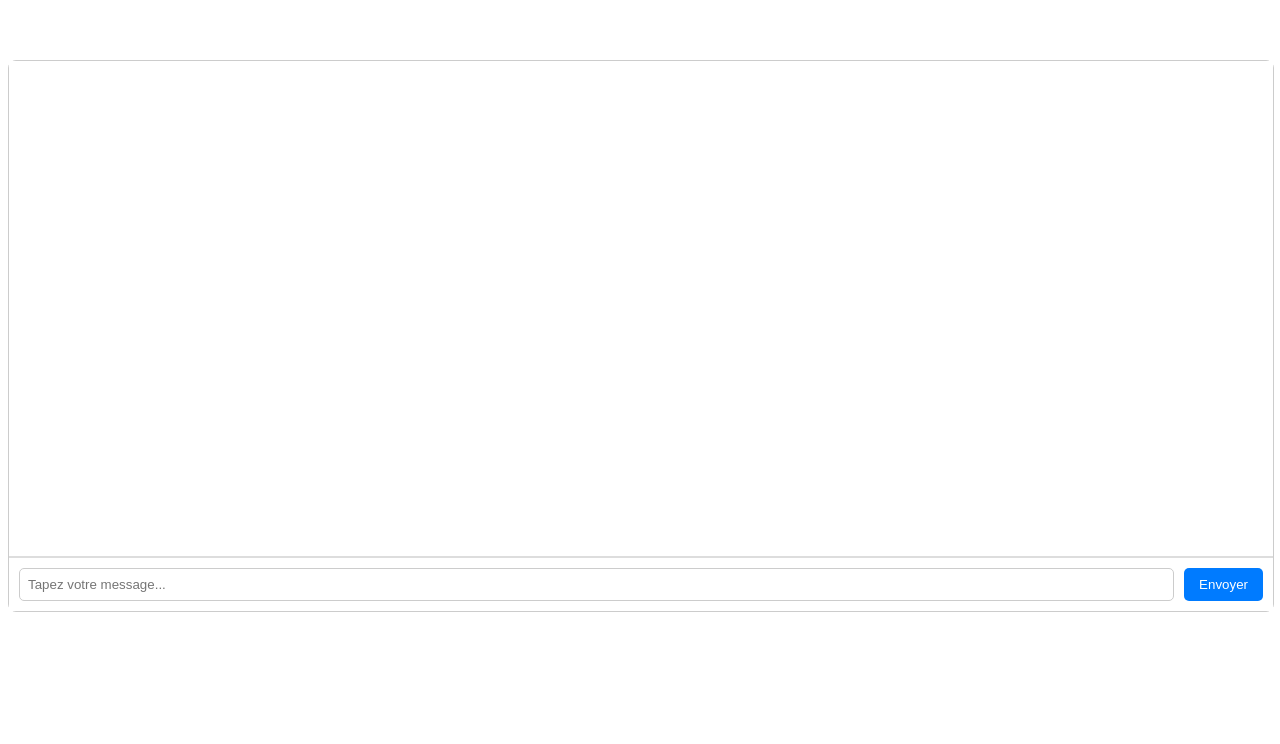
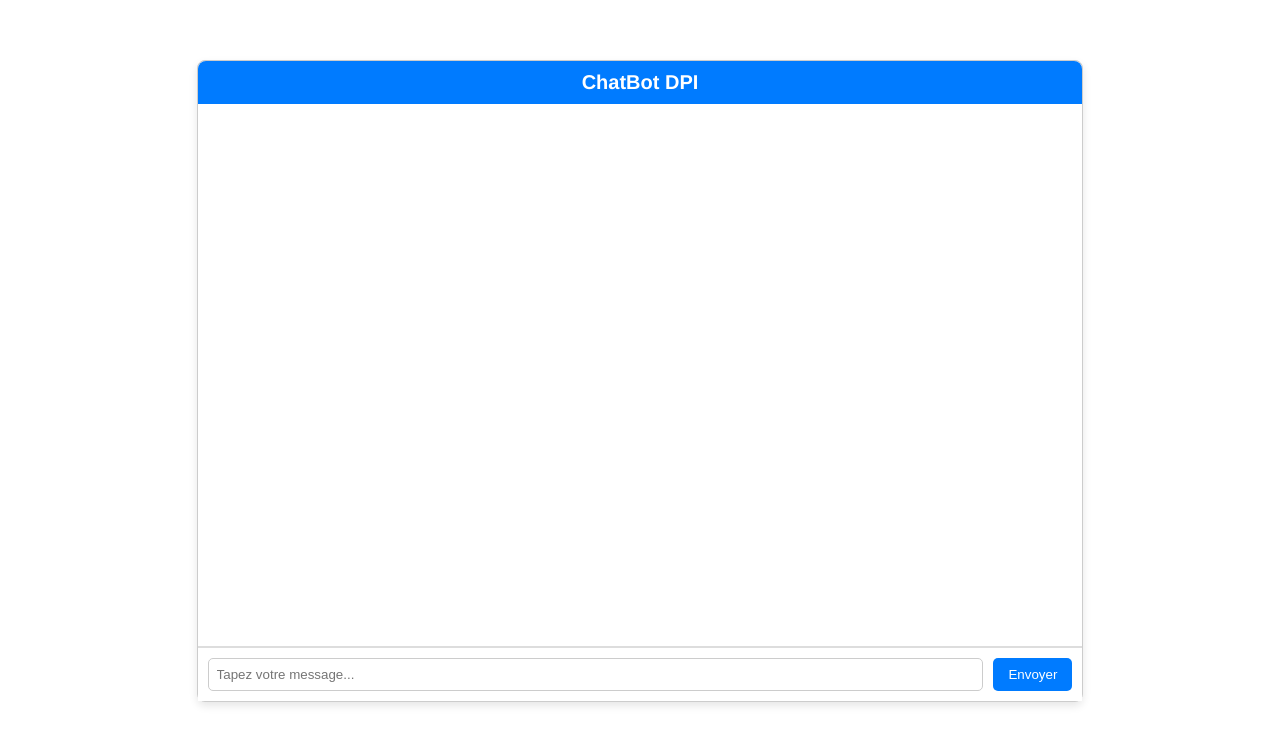
Before and after one commit to rkiarezouki/ChatBot-DPI-Front, a Vue app: page / in a window 1280 px wide. Shown: the top 744 px of the page. Built offline with nearby package versions, Linux system fonts and the light colour scheme.

Commit message:
modif style et ajout titre

```diff
--- a/src/components/MyChatBot.vue
+++ b/src/components/MyChatBot.vue
@@ -1,7 +1,12 @@
 <template>
   <div class="chatbot-container">
+    <!-- Titre -->
+    <div class="chatbot-header">
+      <h1>ChatBot DPI</h1>
+    </div>
+
     <div class="chat-window">
-      <!-- Affichage des messages -->
+      <!-- Chat messages -->
       <div class="chat-log">
         <div
           v-for="(message, index) in messages"
@@ -13,7 +18,7 @@
       </div>
     </div>
 
-    <!-- Zone de saisie -->
+    <!-- User input -->
     <div class="input-area">
       <input
         v-model="userInput"
@@ -85,16 +90,44 @@ export default {
 </script>
 
 <style scoped>
+/* Ajout d'une couleur de fond pour toute la page */
+:host {
+  display: flex;
+  justify-content: center;
+  align-items: center;
+  height: 100vh;
+  background-color: #f0f2f5; /* Couleur de fond */
+}
+
 .chatbot-container {
-  width: 100%;
-  height: 550px;
+  width: 70%; /* Augmente la largeur pour occuper plus d'espace */
+  max-width: 80%; /* Limite maximale de largeur */
+  height: 80vh; /* La hauteur reste dynamique */
+  margin: 20px auto; /* Centre horizontalement avec auto et ajoute un espace au-dessus */
   border: 1px solid #ccc;
   border-radius: 8px;
   display: flex;
   flex-direction: column;
   background-color: #f4f4f4;
+  box-shadow: 0 4px 8px rgba(0, 0, 0, 0.1); /* Ajoute une ombre pour plus d'élégance */
 }
 
+/* Style du header */
+.chatbot-header {
+  background-color: #007bff;
+  color: white;
+  text-align: center;
+  padding: 10px;
+  border-top-left-radius: 8px;
+  border-top-right-radius: 8px;
+}
+
+.chatbot-header h1 {
+  margin: 0;
+  font-size: 20px;
+}
+
+/* Fenêtre de chat */
 .chat-window {
   flex: 1;
   padding: 10px;
@@ -120,6 +153,7 @@ export default {
   background-color: #e0e0e0;
 }
 
+/* Zone de saisie */
 .input-area {
   display: flex;
   padding: 10px;
```
